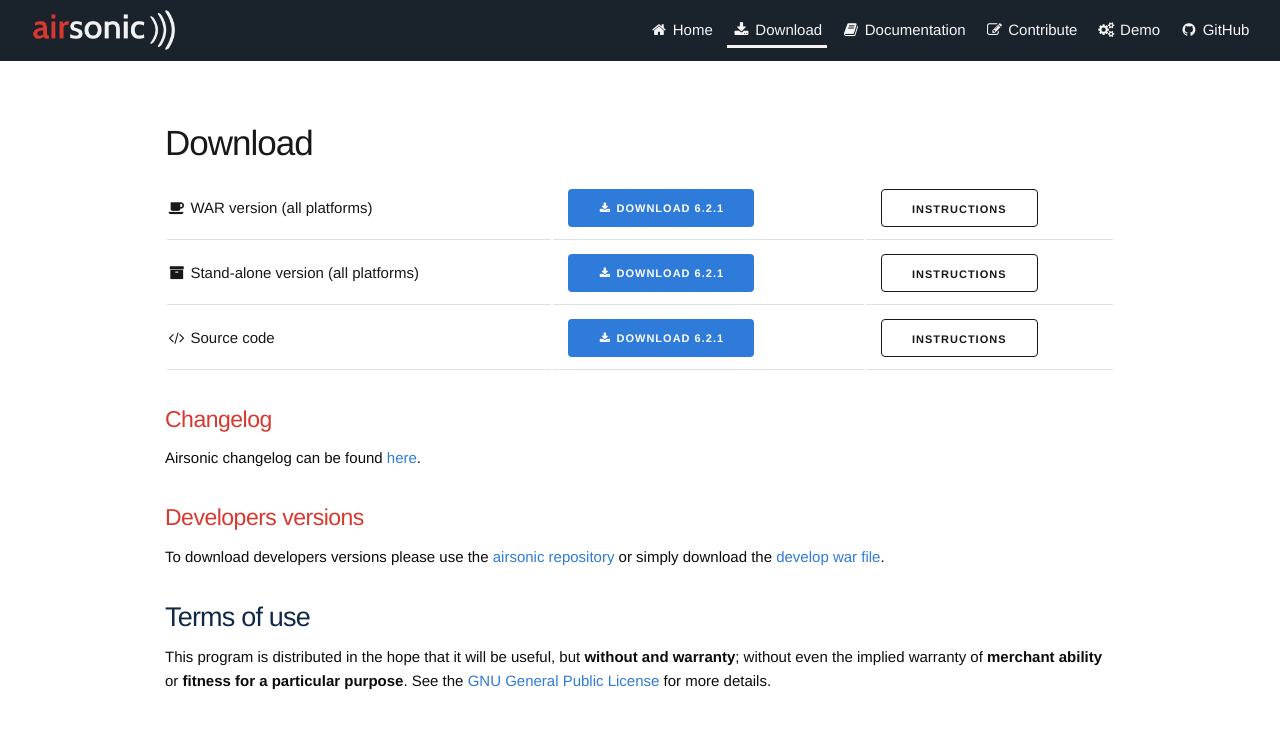
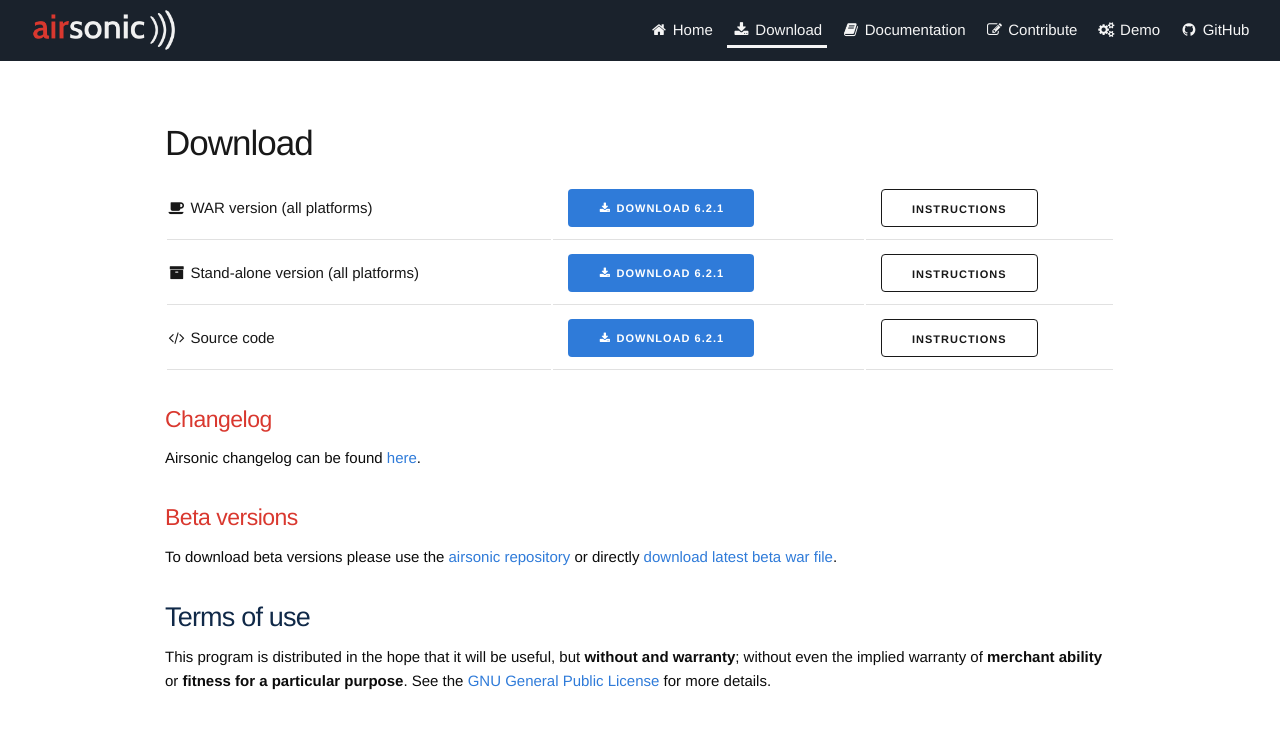
Before and after one commit to airsonic/airsonic.github.io, a Jekyll site: the page built from pages/download.md, in a window 1280 px wide and 900 px high. Shown: the top 729 px of the window. Built offline with Jekyll 4.4.1, drawn with Linux system fonts in a browser that asks for light colours.

Commit message:
Remove develop download

```diff
--- a/pages/download.md
+++ b/pages/download.md
@@ -55,9 +55,9 @@ permalink: /download/
 
 Airsonic changelog can be found [here](https://github.com/airsonic/airsonic/blob/master/CHANGELOG.md).
 
-##### Developers versions
+##### Beta versions
 
-To download developers versions please use the [airsonic repository]({{ site.repo }}) or simply download the [develop war file]({{ site.repo }}/airsonic-develop.war).
+To download beta versions please use the [airsonic repository]({{ site.repo }}) or directly [download latest beta war file]({{ site.repo }}).
 
 #### Terms of use
 
```
